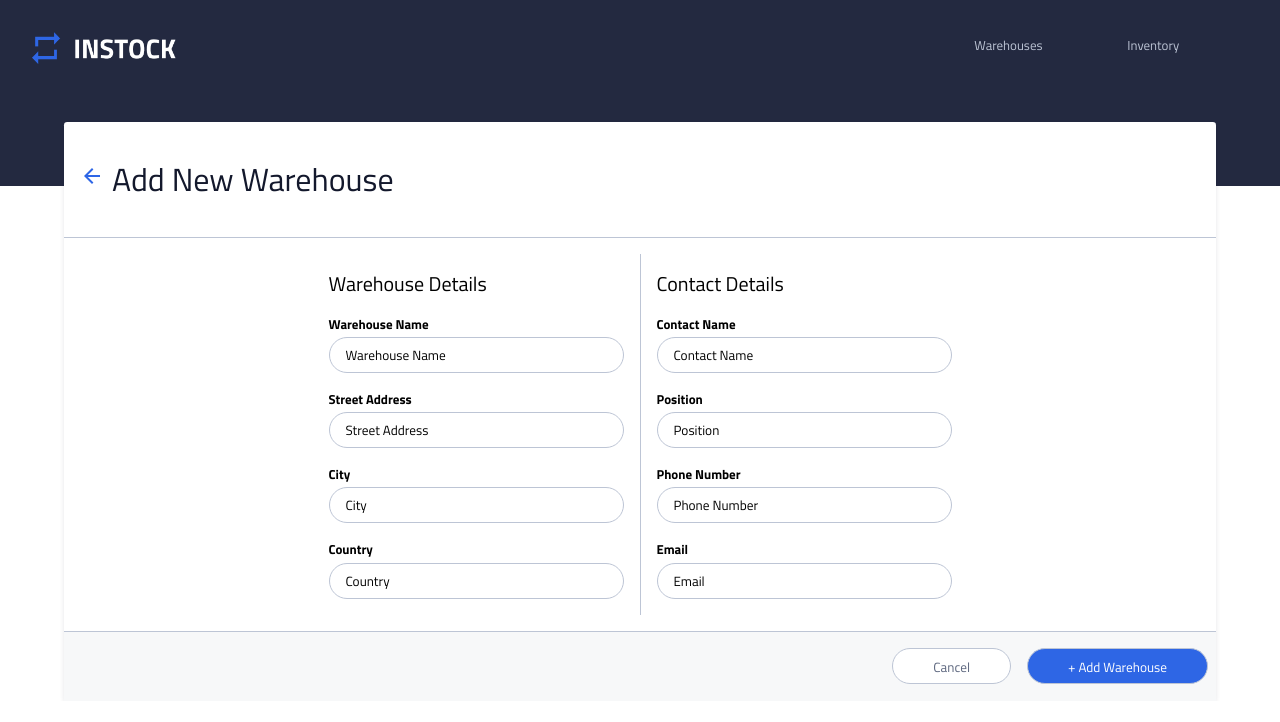
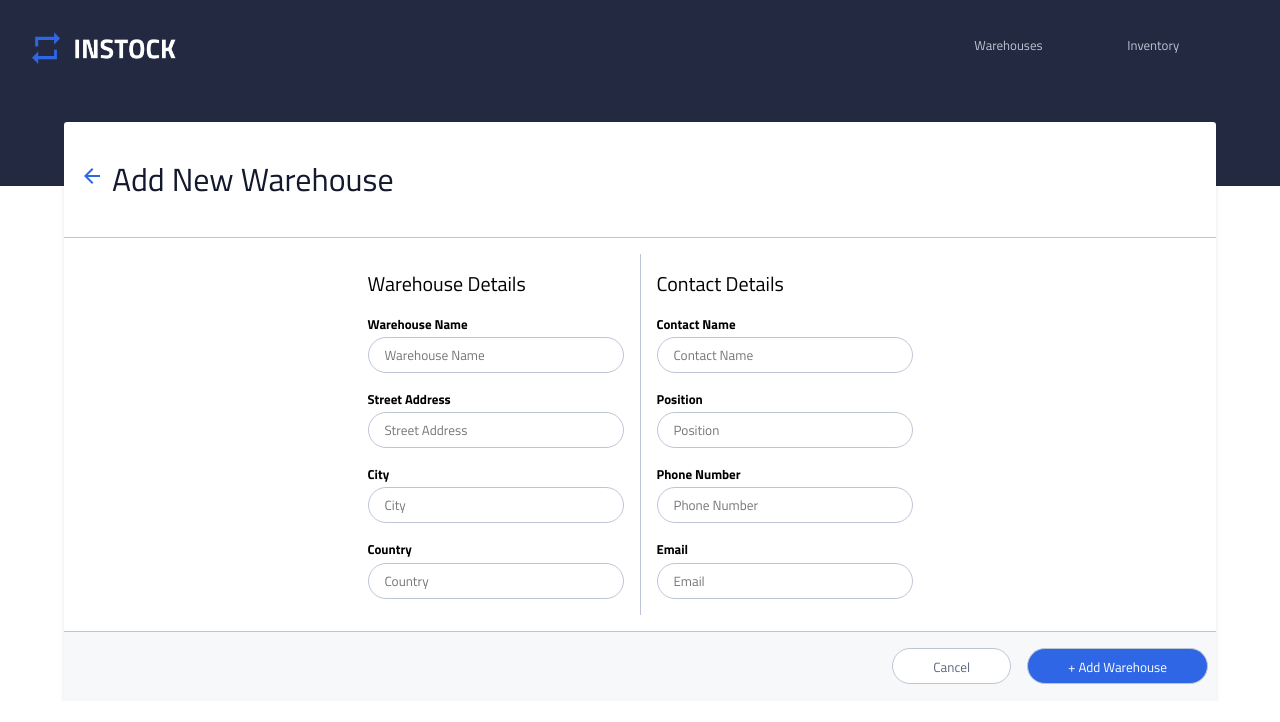
Before and after one commit to Su0112/instock-duncan, a React (Create React App) app: page /addWarehouse in a window 1280 px wide. Shown: the top 722 px of the page. Built offline with nearby package versions, Linux system fonts and the light colour scheme.

Commit message:
added submitHandler and validation code

```diff
--- a/src/components/addWarehouseComponent/AddWarehouse.js
+++ b/src/components/addWarehouseComponent/AddWarehouse.js
@@ -1,9 +1,11 @@
 import "./addWarehouse.scss";
 import ArrowIcon from "../../assets/Icons/arrow_back-24px.svg";
+import ErrorIcon from "../../assets/Icons/error-24px.svg";
 import { Link, useNavigate } from "react-router-dom";
 import React from "react";
 import { useRef } from "react";
 import axios from "axios";
+import { useState } from "react";
 
 const URL = "http://localhost:8080/warehouses/";
 const warehouseId = "5bf7bd6c-2b16-4129-bddc-9d37ff8539e9";
@@ -48,6 +50,72 @@ function AddWarehouse() {
   const formRef = useRef();
   const navigate = useNavigate();
 
+  const [warehouseName, setwarehouseName] = useState("default");
+  const [address, setAddress] = useState("default");
+  const [city, setCity] = useState("default");
+  const [country, setCountry] = useState("default");
+  const [contactName, setContactName] = useState("default");
+  const [position, setPosition] = useState("default");
+  const [email, setEmail] = useState("default");
+  const [phoneNumber, setPhoneNumber] = useState("default");
+  const [isFormValid, setIsFormValid] = useState(true);
+
+  const isWarehouseNameValid = () => {
+    if (warehouseName === "") {
+      return false;
+    }
+    return true;
+  };
+
+  const isAddressValid = () => {
+    if (address === "") {
+      return false;
+    }
+    return true;
+  };
+
+  const isCityValid = () => {
+    if (city === "") {
+      return false;
+    }
+    return true;
+  };
+
+  const isCountryValid = () => {
+    if (country === "") {
+      return false;
+    }
+    return true;
+  };
+
+  const isContactNameValid = () => {
+    if (contactName === "") {
+      return false;
+    }
+    return true;
+  };
+
+  const isPositionValid = () => {
+    if (position === "") {
+      return false;
+    }
+    return true;
+  };
+
+  const isPhoneNumberValid = () => {
+    if (phoneNumber === "" && phoneNumber.length < 11) {
+      return false;
+    }
+    return true;
+  };
+
+  const isEmailValid = () => {
+    if (email === "" && !email.includes("@")) {
+      return false;
+    }
+    return true;
+  };
+
   const submitHandler = (e) => {
     e.preventDefault();
 
@@ -61,6 +129,25 @@ function AddWarehouse() {
     const contact_phone = formRef.current.contact_phone.value;
     const contact_email = formRef.current.contact_email.value;
 
+    setwarehouseName(warehouse_name);
+    setAddress(address);
+    setCity(city);
+    setCountry(country);
+    setContactName(contact_name);
+    setPosition(contact_position);
+    setPhoneNumber(contact_phone);
+    setEmail(contact_email);
+
+    if (
+      warehouse_name &&
+      address &&
+      city &&
+      country &&
+      contact_name &&
+      contact_position &&
+      contact_phone &&
+      contact_email
+    ) {
       axios
         .post(URL + warehouseId, {
           warehouse_id: warehouse_id,
@@ -73,22 +160,21 @@ function AddWarehouse() {
           contact_phone: contact_phone,
           contact_email: contact_email,
         })
-      .then(navigate("/warehouseList"))
+        .then(navigate("/warehouses"))
         .catch((error) => {
           console.log(error.response);
           console.log("An error has occurred", error);
+          alert("Failed to add Warehouse, please check your form");
         });
-
-    let btnStatus = document.querySelector(".status").value;
-    if (document.querySelector(".status").checked) {
-      btnStatus = document.querySelector(".status").value;
+    } else {
+      setIsFormValid(false);
     }
   };
 
   return (
     <>
       <header className="add__form__header">
-        <Link to={"/warehouseList"} className="add__form__header-link">
+        <Link to={"/warehouses"} className="add__form__header-link">
           <img
             className="add__form__header-img"
             src={ArrowIcon}
@@ -99,12 +185,12 @@ function AddWarehouse() {
         <h1 className="add__form__header-title">Add New Warehouse</h1>
       </header>
 
-      {warehouse && (
+      {/* {warehouse && ( */}
       <main className="main">
         <form
           className="form"
           ref={formRef}
-            id="addWarehouse"
+          id="addWarehouseForm"
           onSubmit={submitHandler}
         >
           <section className="add__form__main">
@@ -113,39 +199,67 @@ function AddWarehouse() {
                 <h2 className="add__form__warehouse-details-title">
                   Warehouse Details
                 </h2>
-                  <label className="add__form__input-title">
-                    Warehouse Name
-                  </label>
+                <label className="add__form__input-title">Warehouse Name</label>
                 <input
                   name="warehouse_name"
-                    className="add__form__input"
+                  className={`add__form__input ${
+                    isWarehouseNameValid() ? "" : "add__form__input--invalid"
+                  }`}
                   id="warehouse_name"
-                    placeholder=""
-                    defaultValue="Warehouse Name"
+                  placeholder="Warehouse Name"
                 ></input>
-                  <p className="add__form__input-title">Street Address</p>
+                {!isFormValid && (
+                  <p className="add__form__error">
+                    <img src={ErrorIcon} alt="Error icon" />
+                    This field is required
+                  </p>
+                )}
+                <label className="add__form__input-title">Street Address</label>
                 <input
                   name="address"
-                    className="add__form__input"
+                  className={`add__form__input ${
+                    isAddressValid() ? "" : "add__form__input--invalid"
+                  }`}
                   id="address"
-                    placeholder=""
-                    defaultValue="Street Address"
+                  placeholder="Street Address"
                 ></input>
+                {!isFormValid && (
+                  <p className="add__form__error">
+                    <img src={ErrorIcon} alt="Error icon" />
+                    This field is required
+                  </p>
+                )}
 
-                  <p className="add__form__input-title">City</p>
+                <label className="add__form__input-title">City</label>
                 <input
                   name="address"
-                    className="add__form__input"
+                  className={`add__form__input ${
+                    isCityValid() ? "" : "add__form__input--invalid"
+                  }`}
                   id="address"
-                    defaultValue="City"
+                  placeholder="City"
                 ></input>
-                  <p className="add__form__input-title">Country</p>
+                {!isFormValid && (
+                  <p className="add__form__error">
+                    <img src={ErrorIcon} alt="Error icon" />
+                    This field is required
+                  </p>
+                )}
+                <label className="add__form__input-title">Country</label>
                 <input
                   name="address"
-                    className="add__form__input"
+                  className={`add__form__input ${
+                    isCountryValid() ? "" : "add__form__input--invalid"
+                  }`}
                   id="address"
-                    defaultValue="Country"
+                  placeholder="Country"
                 ></input>
+                {!isFormValid && (
+                  <p className="add__form__error">
+                    <img src={ErrorIcon} alt="Error icon" />
+                    This field is required
+                  </p>
+                )}
               </div>
             </section>
             <section className="add__form__warehouse-detailsSecond">
@@ -156,55 +270,90 @@ function AddWarehouse() {
                 <label className="add__form__input-title">Contact Name</label>
                 <input
                   name="contact_name"
-                    className="add__form__input"
+                  className={`add__form__input ${
+                    isContactNameValid() ? "" : "add__form__input--invalid"
+                  }`}
                   id="contact_name"
-                    placeholder=""
-                    defaultValue="Contact Name"
+                  placeholder="Contact Name"
                 ></input>
-                  <p className="add__form__input-title">Position</p>
+                {!isFormValid && (
+                  <p className="add__form__error">
+                    <img src={ErrorIcon} alt="Error icon" />
+                    This field is required
+                  </p>
+                )}
+                <label className="add__form__input-title">Position</label>
                 <input
                   name="contact_position"
-                    className="add__form__input"
+                  className={`add__form__input ${
+                    isPositionValid() ? "" : "add__form__input--invalid"
+                  }`}
                   id="contact_position"
-                    placeholder=""
-                    defaultValue="Position"
+                  placeholder="Position"
                 ></input>
-                  <p className="add__form__input-title">Phone Number</p>
+                {!isFormValid && (
+                  <p className="add__form__error">
+                    <img src={ErrorIcon} alt="Error icon" />
+                    This field is required
+                  </p>
+                )}
+
+                <label className="add__form__input-title">Phone Number</label>
                 <input
                   name="contact_phone"
-                    className="add__form__input"
+                  className={`add__form__input ${
+                    isPhoneNumberValid() ? "" : "add__form__input--invalid"
+                  }`}
                   id="contact_phone"
-                    defaultValue="Phone Number"
+                  placeholder="Phone Number"
                 ></input>
-                  <p className="add__form__input-title">Email</p>
+                {!isFormValid && (
+                  <p className="add__form__error">
+                    <img src={ErrorIcon} alt="Error icon" />
+                    This field is required
+                  </p>
+                )}
+
+                <label className="add__form__input-title">Email</label>
                 <input
                   name="contact_email"
-                    className="add__form__input"
+                  className={`add__form__input ${
+                    isEmailValid() ? "" : "add__form__input--invalid"
+                  }`}
                   id="contact_email"
-                    defaultValue="Email"
+                  placeholder="Email"
                 ></input>
+                {!isFormValid && (
+                  <p className="add__form__error">
+                    <img src={ErrorIcon} alt="Error icon" />
+                    This field is required
+                  </p>
+                )}
               </div>
             </section>
           </section>
+        </form>
         <div className="add__form__btn-wrapper">
-              <Link to={"/warehouseList"}>
+          <Link to={"/warehouses"}>
             <div className="add__form__btn-item">
-                  <button className="add__form__btn--cancel">Cancel</button>
+              <button className="add__form__btn--cancel " type="submit">
+                Cancel
+              </button>
             </div>
           </Link>
           <div className="add__form__btn-item">
-                <button className="add__form__btn--addItem">
+            <button
+              type="submit"
+              form="addWarehouseForm"
+              className="add__form__btn--addItem"
+            >
               + Add Warehouse
             </button>
           </div>
         </div>
-          </form>
       </main>
-      )}
+      {/* )} */}
     </>
   );
 }
 export default AddWarehouse;
-
-//remove component from app.js
-//functionality
--- a/src/components/addWarehouseComponent/addWarehouse.scss
+++ b/src/components/addWarehouseComponent/addWarehouse.scss
@@ -56,7 +56,7 @@
     }
 
     &__input {
-      width: 18.4375rem;
+      width: 16rem;
       height: 2.25rem;
       border: 1px solid #bdc5d5;
       border-radius: 1.25rem;
@@ -71,6 +71,9 @@
       &:focus {
         outline: 0.125rem solid $Instock-Indigo;
         box-shadow: 0 0 0.75rem #76a7db;
+      }
+      &--invalid {
+        border: 1px solid red;
       }
     }
 
@@ -105,6 +108,12 @@
         color: $White;
         background-color: $Instock-Indigo;
       }
+    }
+    &__error {
+      color: red;
+      margin: 0;
+      display: flex;
+      gap: 0.25rem;
     }
   }
 }
```
Lines whose indentation alone changed are shown as unchanged.
